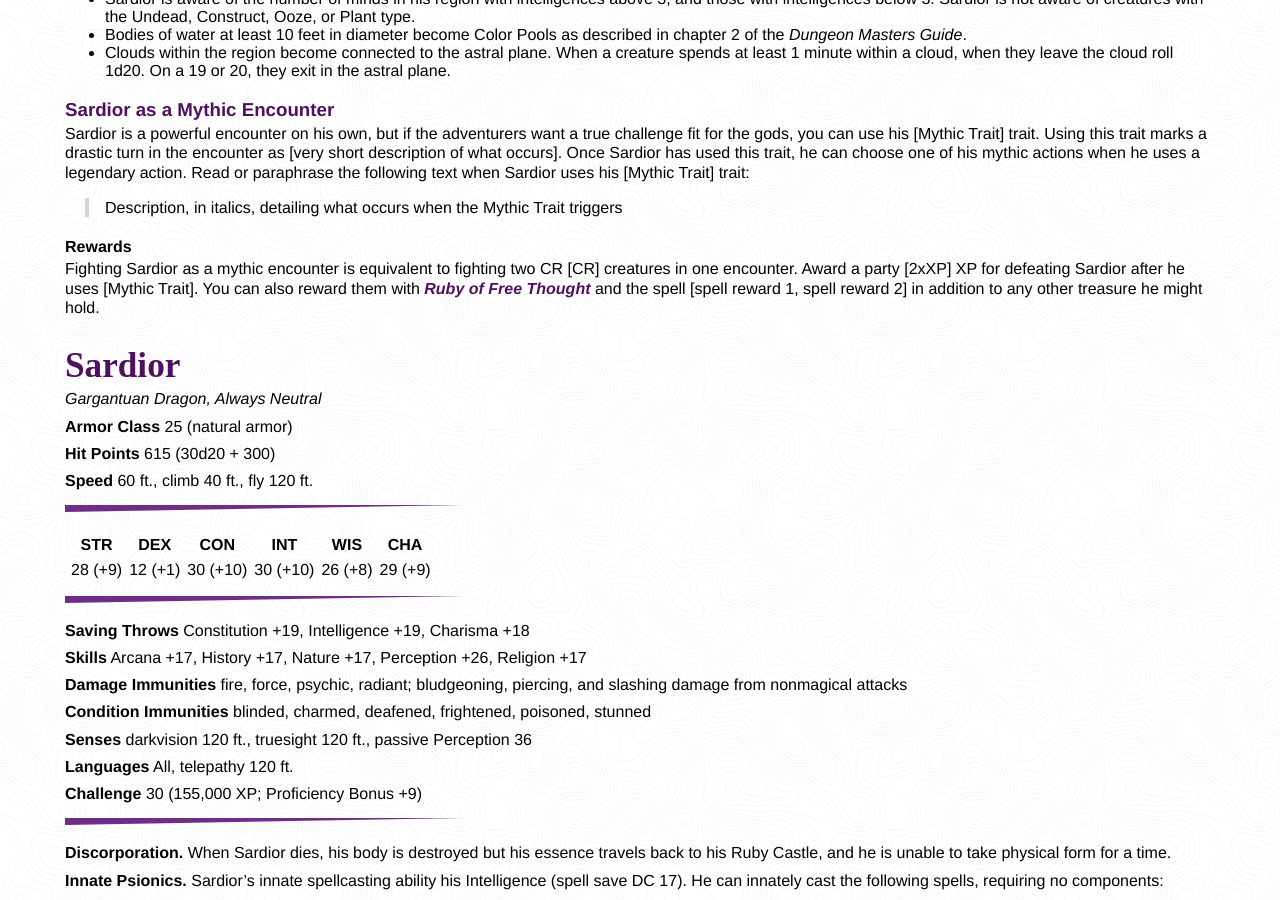
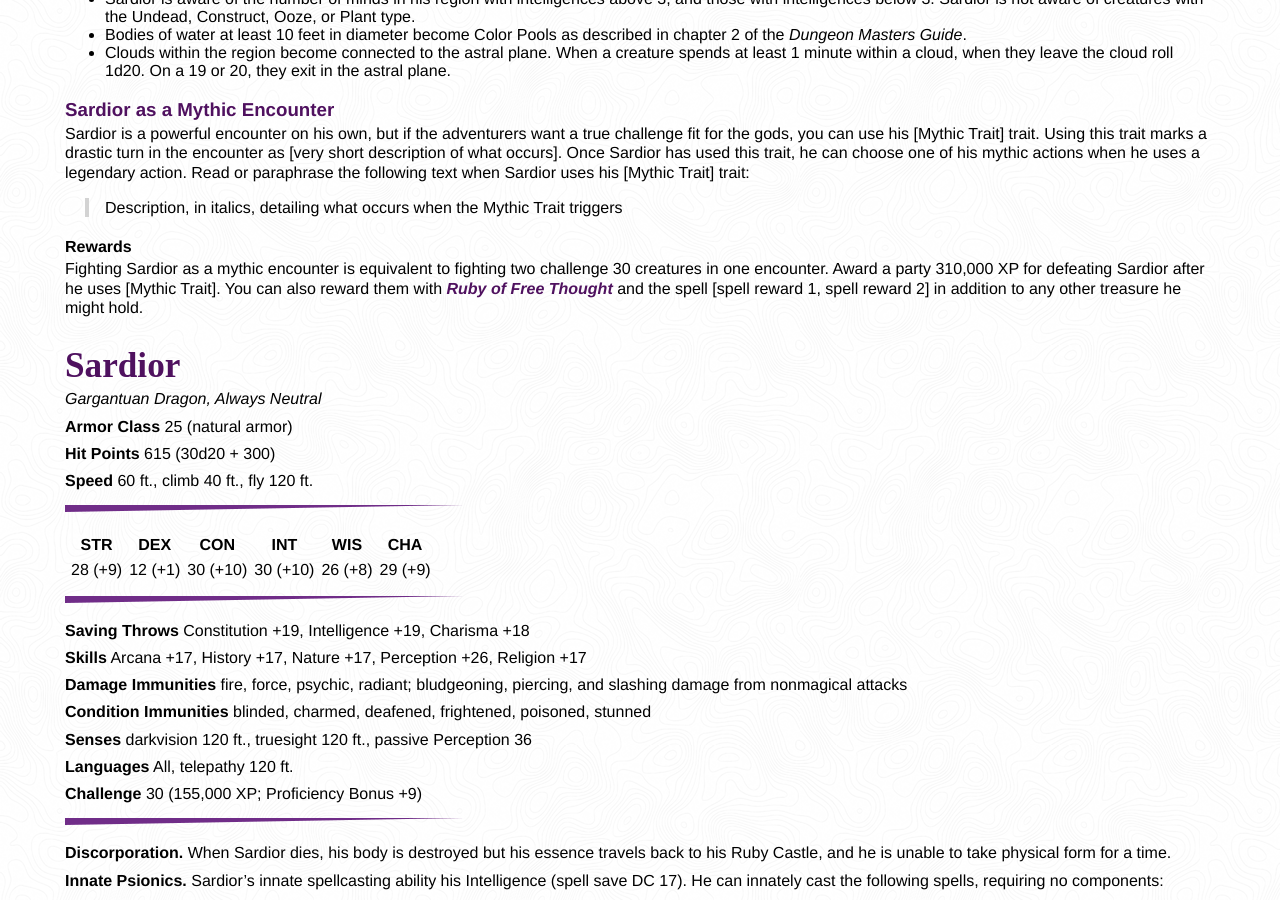
Before and after one commit to vorpaldicepress/vorpaldicepress.github.io, a Jekyll site: the page built from _posts/drafts/blogs/2021-10-20-Sardior-the-Ruby-Dragon.md, in a window 1280 px wide and 900 px high, scrolled down 1255 px. Built offline with Jekyll 4.4.1, drawn with Linux system fonts in a browser that asks for light colours; some web fonts are replaced.

Commit message:
Update 2021-10-20-Sardior-the-Ruby-Dragon.md

```diff
--- a/_posts/drafts/blogs/2021-10-20-Sardior-the-Ruby-Dragon.md
+++ b/_posts/drafts/blogs/2021-10-20-Sardior-the-Ruby-Dragon.md
@@ -94,7 +94,7 @@ Read or paraphrase the following text when Sardior uses his [Mythic Trait] trait
 > Description, in italics, detailing what occurs when the Mythic Trait triggers
 
 #### Rewards
-Fighting Sardior as a mythic encounter is equivalent to fighting two CR [CR] creatures in one encounter. Award a party [2xXP] XP for defeating Sardior after he uses [Mythic Trait]. You can also reward them with <a href="#Ruby-of-Free-Thought">Ruby of Free Thought</a> and the spell [spell reward 1, spell reward 2] in addition to any other treasure he might hold.
+Fighting Sardior as a mythic encounter is equivalent to fighting two challenge 30 creatures in one encounter. Award a party 310,000 XP for defeating Sardior after he uses [Mythic Trait]. You can also reward them with <a href="#ruby-of-free-thought">Ruby of Free Thought</a> and the spell [spell reward 1, spell reward 2] in addition to any other treasure he might hold.
 
 ## Sardior
 
```
